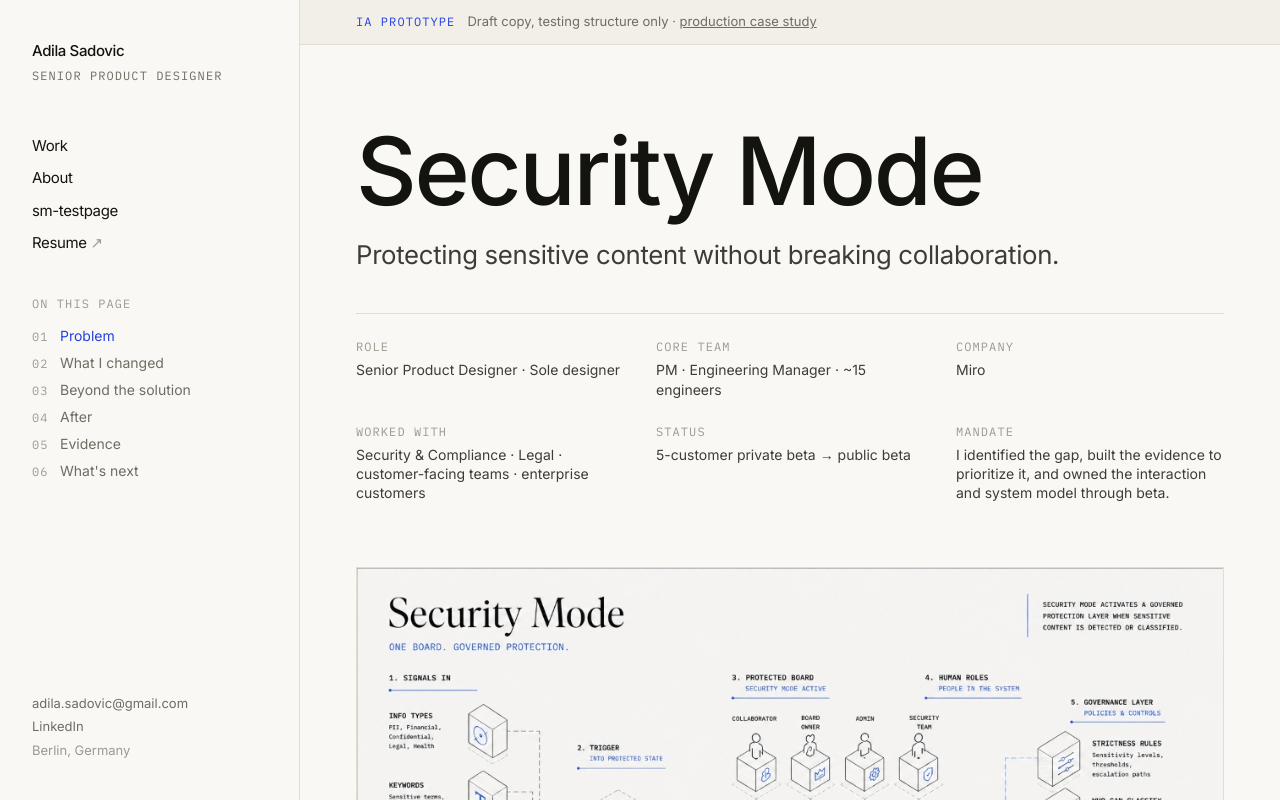
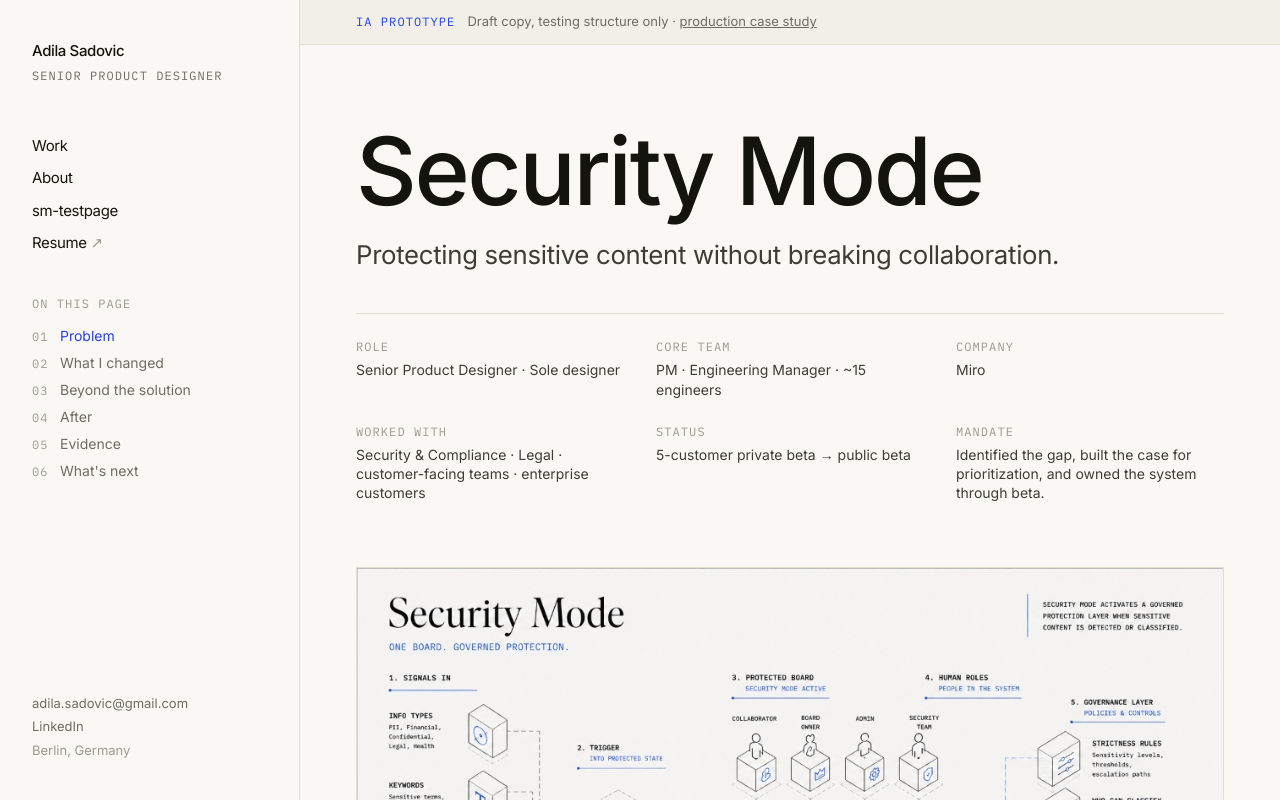
Before and after one commit to adilasadovic-fl/portfolio, a Next.js app: page /projects/security-mode-ia-test in a window 1280 px wide. Shown: the top 800 px of the page. Built offline with nearby package versions, Linux system fonts and the light colour scheme.

Commit message:
content-change

```diff
--- a/src/app/projects/security-mode-ia-test/page.tsx
+++ b/src/app/projects/security-mode-ia-test/page.tsx
@@ -244,7 +244,7 @@ export default function SecurityModeIaTestPage() {
             <Fact label="Status" value="5-customer private beta → public beta" />
             <Fact
               label="Mandate"
-              value="I identified the gap, built the evidence to prioritize it, and owned the interaction and system model through beta."
+              value="Identified the gap, built the case for prioritization, and owned the system through beta."
             />
           </dl>
 
```
